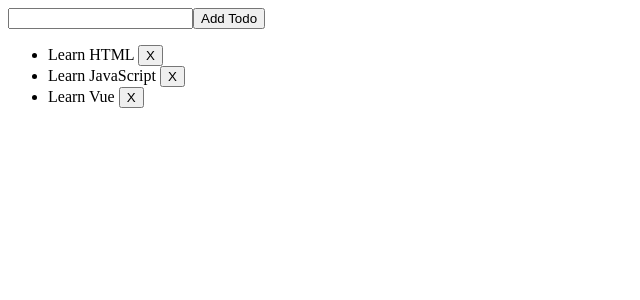
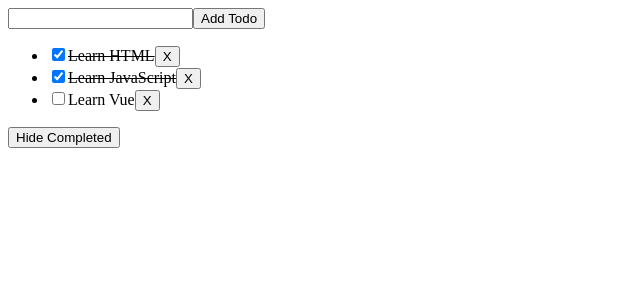
Before and after one commit to daniellmerlo/vue-tutorial-com-sfc, a Vue app: page / in a window 1280 px wide. Shown: the top 300 px of the page, without its empty margins (0-640 px from the left). Built offline with nearby package versions, Linux system fonts and the light colour scheme.

Commit message:
Projeto em: Computed Property

```diff
--- a/src/App.vue
+++ b/src/App.vue
@@ -1,14 +1,21 @@
 <script setup>
-import { ref } from 'vue'
+import { ref, computed } from 'vue'
 
 let id = 0
 
 const newTodo = ref('')
+const hideCompleted = ref(false)
 const todos = ref([
-  { id: id++, text: 'Learn HTML' },
-  { id: id++, text: 'Learn JavaScript' },
-  { id: id++, text: 'Learn Vue' }
+  { id: id++, text: 'Learn HTML', done: true },
+  { id: id++, text: 'Learn JavaScript', done: true },
+  { id: id++, text: 'Learn Vue', done: false }
 ])
+
+const filteredTodos = computed(() => {
+  return hideCompleted.value
+  ? todos.value.filter((t) => !t.done)
+  : todos.value
+})
 
 function addTodo() {
   todos.value.push({ id: id++, text: newTodo.value })
@@ -25,9 +32,18 @@
       <button>Add Todo</button>
     </form>
     <ul>
-      <li v-for="todo in todos" :key="todo.id">
-        {{ todo.text }}
+      <li v-for="todo in filteredTodos" :key="todo.id">
+        <input type="checkbox" :key="todo.done" v-model="todo.done">
+        <span :class="{done: todo.done}">{{ todo.text }}</span>
         <button v-on:click="removeTodo(todo)">X</button>
       </li>
     </ul>
+    <button @click="hideCompleted = !hideCompleted">
+      {{ hideCompleted ? 'Show All' : 'Hide Completed' }}
+    </button>
 </template>
+<style>
+.done {
+  text-decoration: line-through;
+}
+</style>
```
